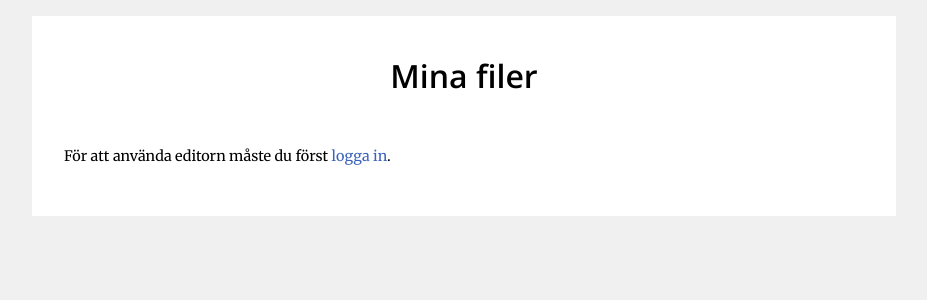
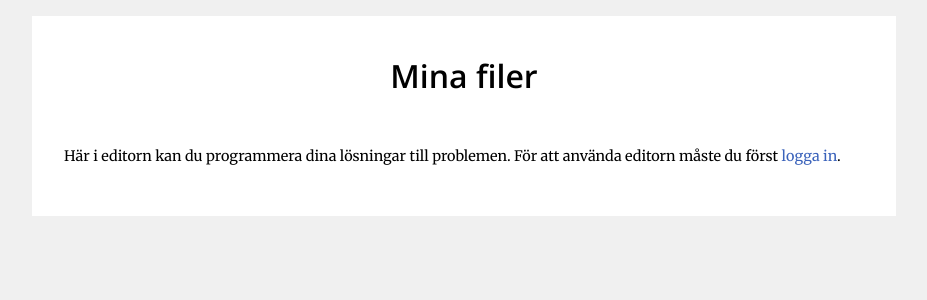
Before and after one commit to arvid220u/turingsgang, a Flask app: page /editor in a window 1280 px wide. Shown: the part 67-367 px from the top of the page, without its empty margins (176-1103 px from the left). Run offline with Flask 2, Linux system fonts and the light colour scheme.

Commit message:
Add description when logged out

```diff
--- a/templates/myfiles.html
+++ b/templates/myfiles.html
@@ -40,7 +40,7 @@
     </div>
         <div class="myfilesblankpage" id="myfilesnotloggedin">
             <p>
-            För att använda editorn måste du först <a href="{{ url_for('login', urlfrom=request.url, _external=True, _scheme='https') }}">logga in</a>.
+            Här i editorn kan du programmera dina lösningar till problemen. För att använda editorn måste du först <a href="{{ url_for('login', urlfrom=request.url, _external=True, _scheme='https') }}">logga in</a>.
             </p>
         </div>
         {% endif %}
```
